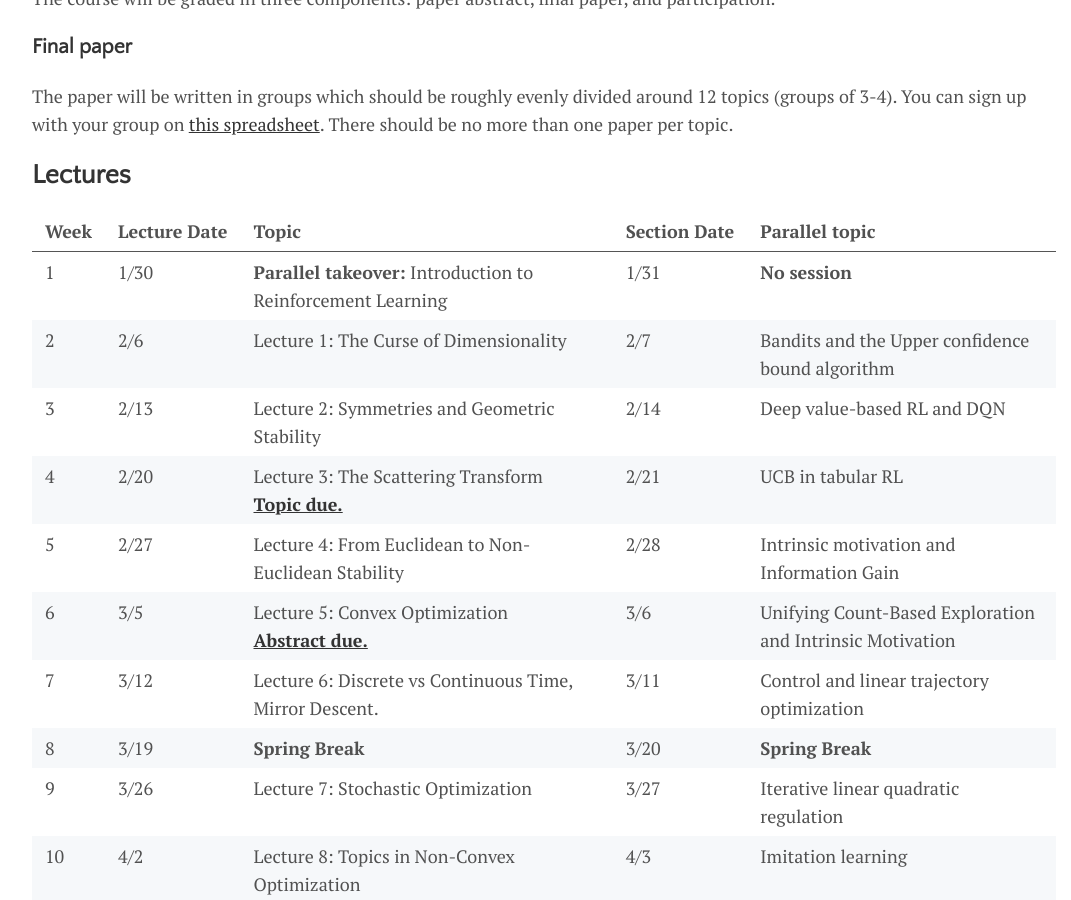
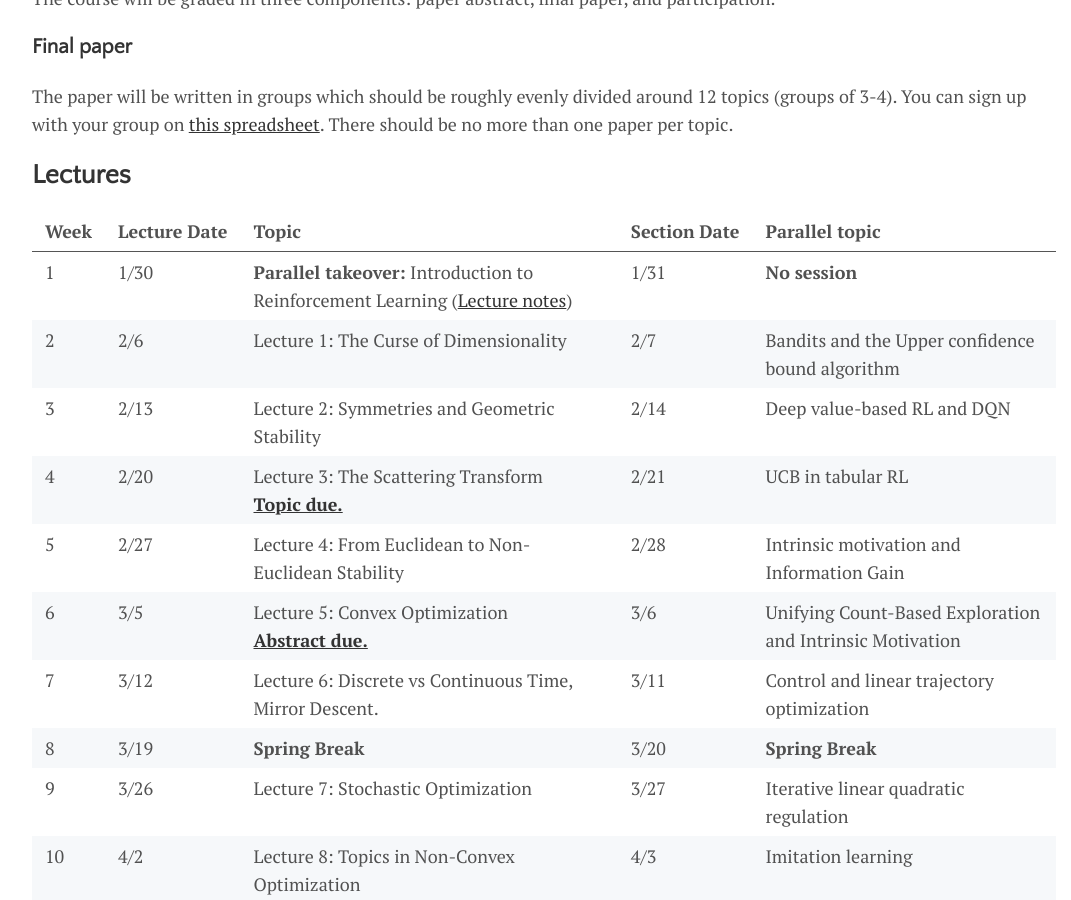
Before and after one commit to willwhitney/mathsdl-spring20, a Jekyll site: the page built from index.md, in a window 1280 px wide and 900 px high, scrolled down 1328 px. Shown: the whole window, without its empty margins (96-1167 px from the left). Built offline with Jekyll 4.4.1, drawn with Linux system fonts in a browser that asks for light colours; nearby versions of some CDN libraries.

Commit message:
link to lecture notes from calendar

```diff
--- a/index.md
+++ b/index.md
@@ -55,7 +55,7 @@ The paper will be written in groups which should be roughly evenly divided aroun
 
 | Week        | Lecture Date |  Topic       |  Section Date       | Parallel topic                     |
 | ---------------|----------------| ------------|---------------------------|---------------------------|
-| 1 | 1/30 | **Parallel takeover:** Introduction to Reinforcement Learning | 1/31 | **No session**  |
+| 1 | 1/30 | **Parallel takeover:** Introduction to Reinforcement Learning ([Lecture notes](http://mathsdl-spring20.willwhitney.com/assets/documents/Lecture1_Intro_to_RL.pdf))| 1/31 | **No session**  |
 | 2 | 2/6  | Lecture 1: The Curse of Dimensionality  | 2/7  |  Bandits and the Upper confidence bound algorithm  |
 | 3 | 2/13  | Lecture 2: Symmetries and Geometric Stability  | 2/14  |  Deep value-based RL and DQN  |
 | 4 | 2/20  | Lecture 3: The Scattering Transform <br /> [**Topic due.**](https://docs.google.com/spreadsheets/d/15XlvR-eXNTncQh9hyOWOduEw_45mOOsem-zH31wbkdU/edit?usp=sharing_eil&invite=CPzMrKcN&ts=5e2f3a27) | 2/21  |  UCB in tabular RL  |
```
